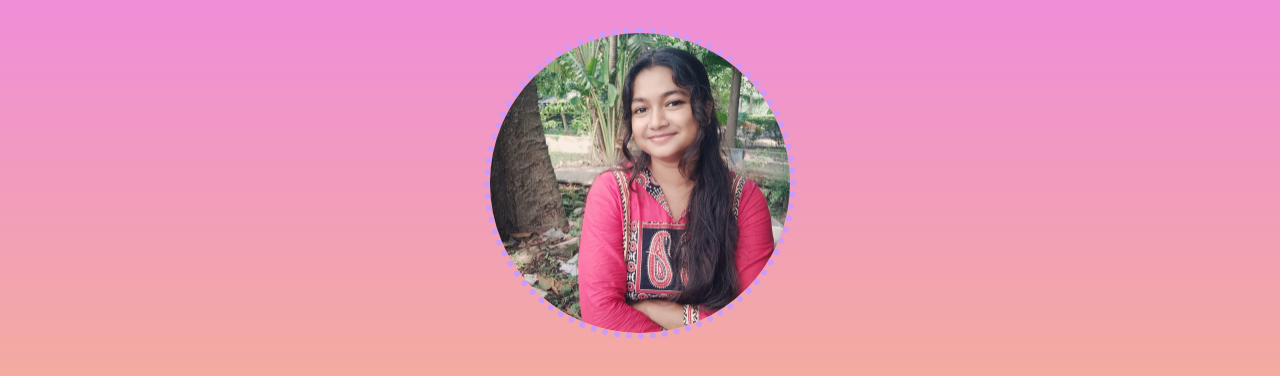
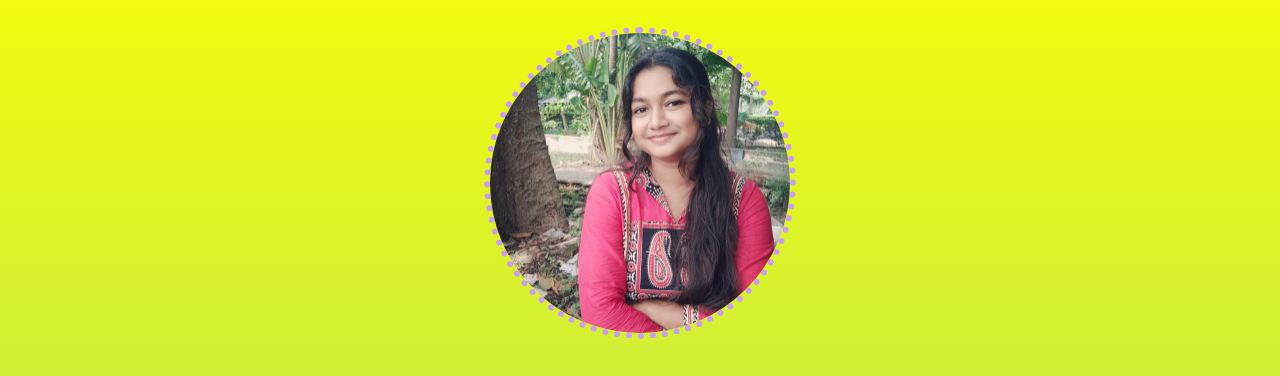
Before and after one commit to sayanpramanik20/Birthday-Gift-Card, a plain HTML site: page index.html in a window 1280 px wide. Shown: the part 146-522 px from the top of the page. Drawn offline with Linux system fonts and the light colour scheme; a web font is replaced by a local one.

Commit message:
Refactor body background gradient and styles

```diff
--- a/styles.css
+++ b/styles.css
@@ -1,6 +1,6 @@
 body{
     /* background-color: rgb(255, 213, 235); */
-    background:linear-gradient(violet,yellow,rgb(39, 182, 248),pink);
+    background:linear-gradient(yellow,rgb(39, 182, 248),pink);
     height: 100%;
     margin: 0;
     text-align:center;
```
